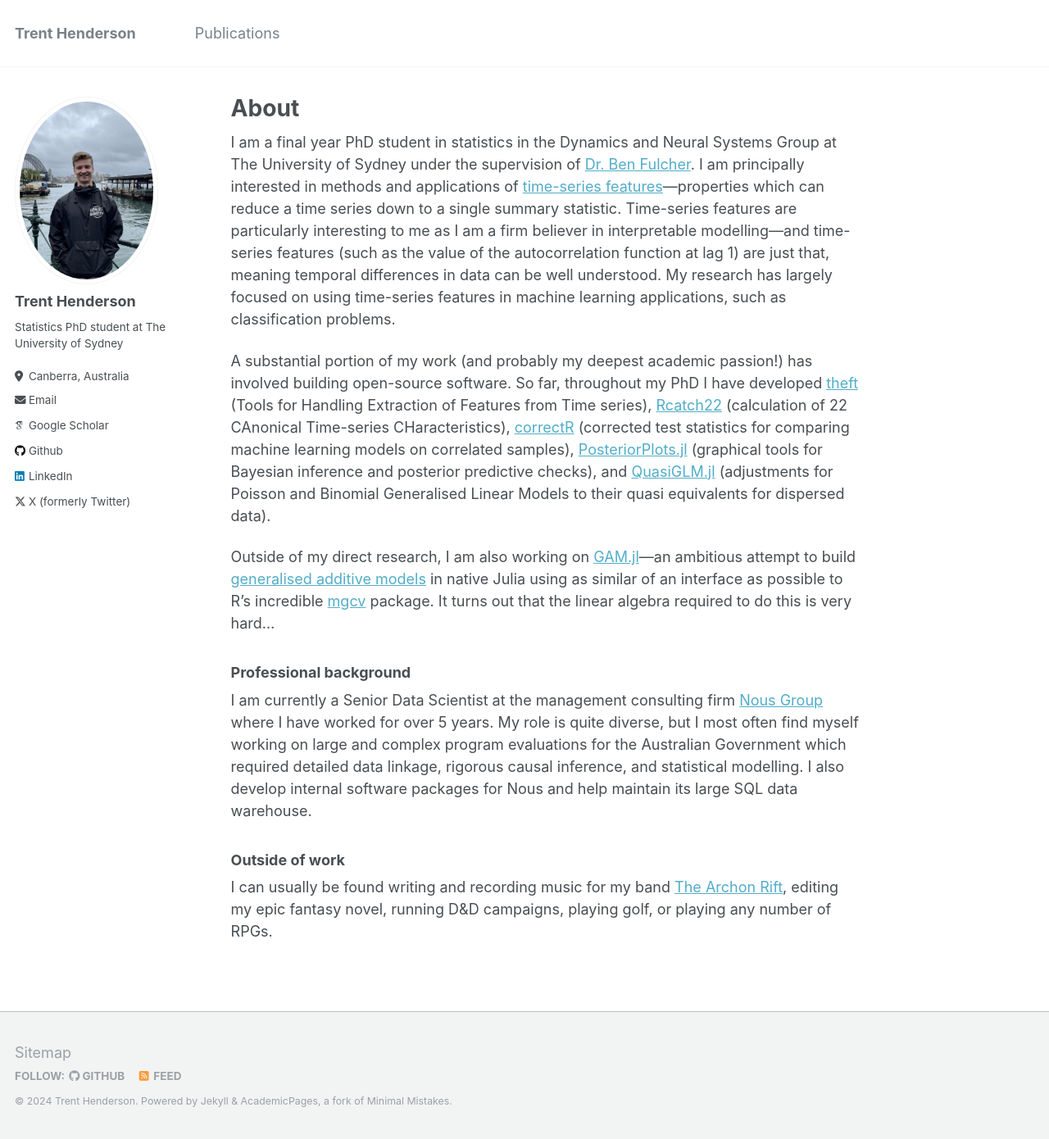
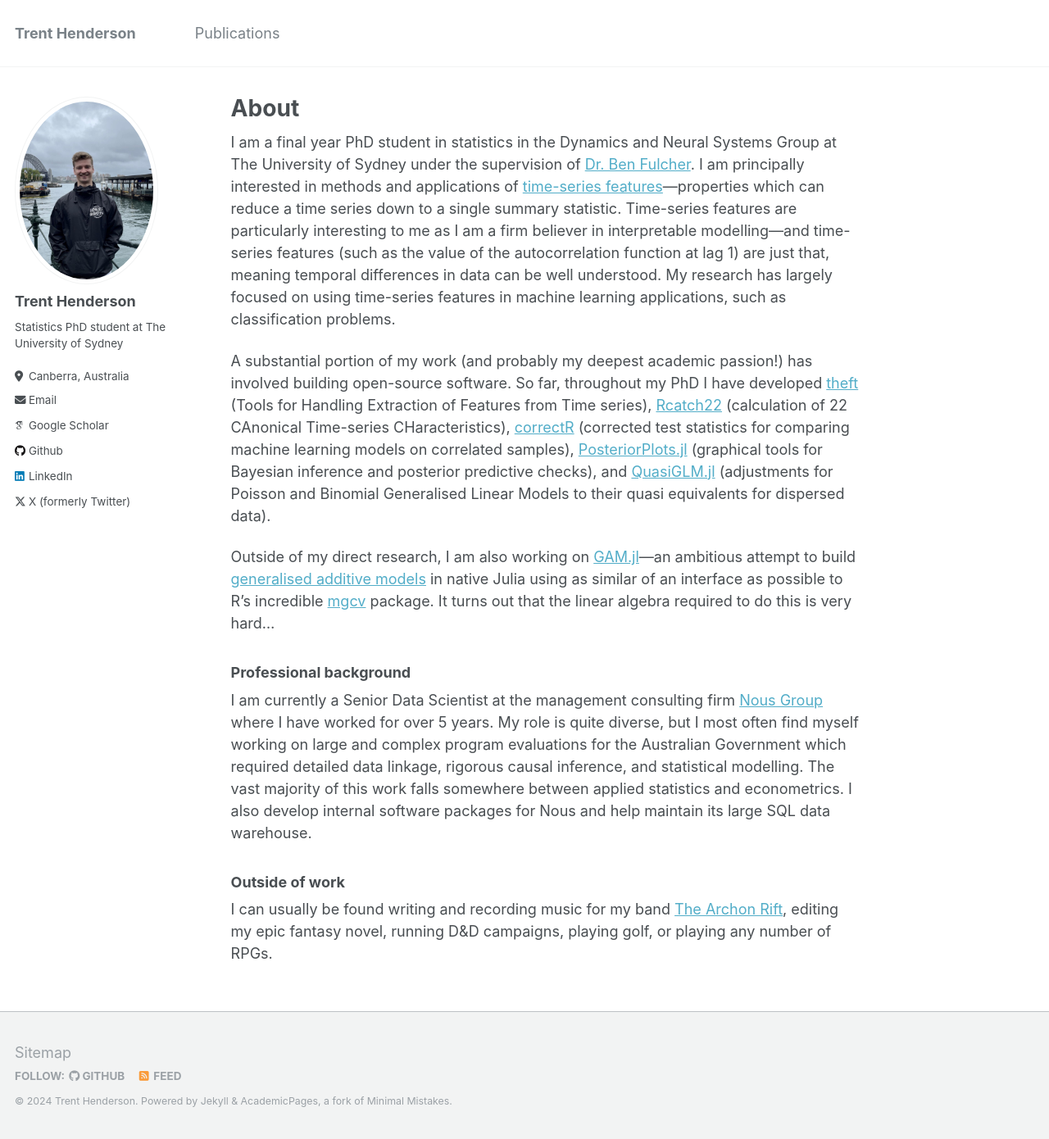
Before and after one commit to hendersontrent/hendersontrent.github.io, a Jekyll site: the page built from _pages/about.md, in a window 1280 px wide and 1390 px high. Shown: the whole window at 82% size. Built offline with Jekyll 4.4.1, drawn with Linux system fonts in a browser that asks for light colours; some web fonts are replaced.

Commit message:
Update about.md

```diff
--- a/_pages/about.md
+++ b/_pages/about.md
@@ -16,7 +16,7 @@ Outside of my direct research, I am also working on [GAM.jl](https://github.com/
 
 ### Professional background
 
-I am currently a Senior Data Scientist at the management consulting firm [Nous Group](https://nousgroup.com/people/trent-henderson/) where I have worked for over 5 years. My role is quite diverse, but I most often find myself working on large and complex program evaluations for the Australian Government which required detailed data linkage, rigorous causal inference, and statistical modelling. I also develop internal software packages for Nous and help maintain its large SQL data warehouse.
+I am currently a Senior Data Scientist at the management consulting firm [Nous Group](https://nousgroup.com/people/trent-henderson/) where I have worked for over 5 years. My role is quite diverse, but I most often find myself working on large and complex program evaluations for the Australian Government which required detailed data linkage, rigorous causal inference, and statistical modelling. The vast majority of this work falls somewhere between applied statistics and econometrics. I also develop internal software packages for Nous and help maintain its large SQL data warehouse.
 
 ### Outside of work
 
```
